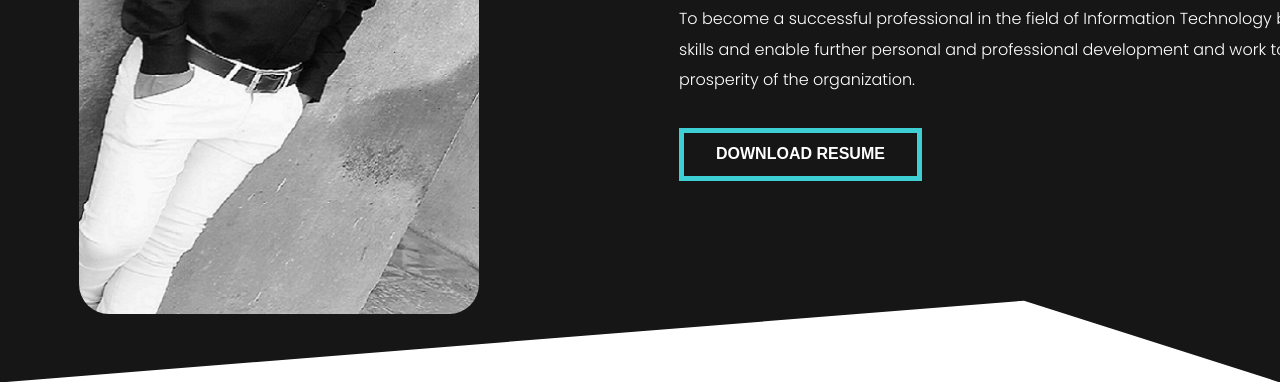
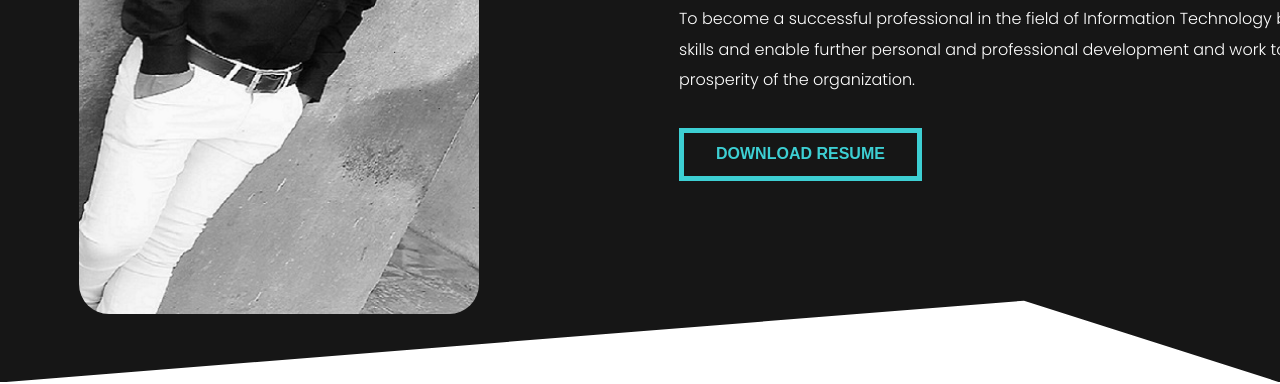
Before and after one commit to Piyush939-code/myportfolio, a plain HTML site: page index.html in a window 1280 px wide. Shown: the part 435-819 px from the top of the page. Drawn offline with nearby package versions, Linux system fonts and the light colour scheme.

Commit message:
remove color

```diff
--- a/index.html
+++ b/index.html
@@ -43,7 +43,7 @@
                 <p>To become a successful professional in the field of Information Technology  by utilizing my skills and enable  further personal and professional development and work towards the prosperity  of the organization.
         </p>
               <div>
-                             <button class="btn btn-secondary" style="color:white;">DOWNLOAD RESUME </button>
+                             <button class="btn btn-secondary">DOWNLOAD RESUME </button>
 
               </div>
             </div>
```
